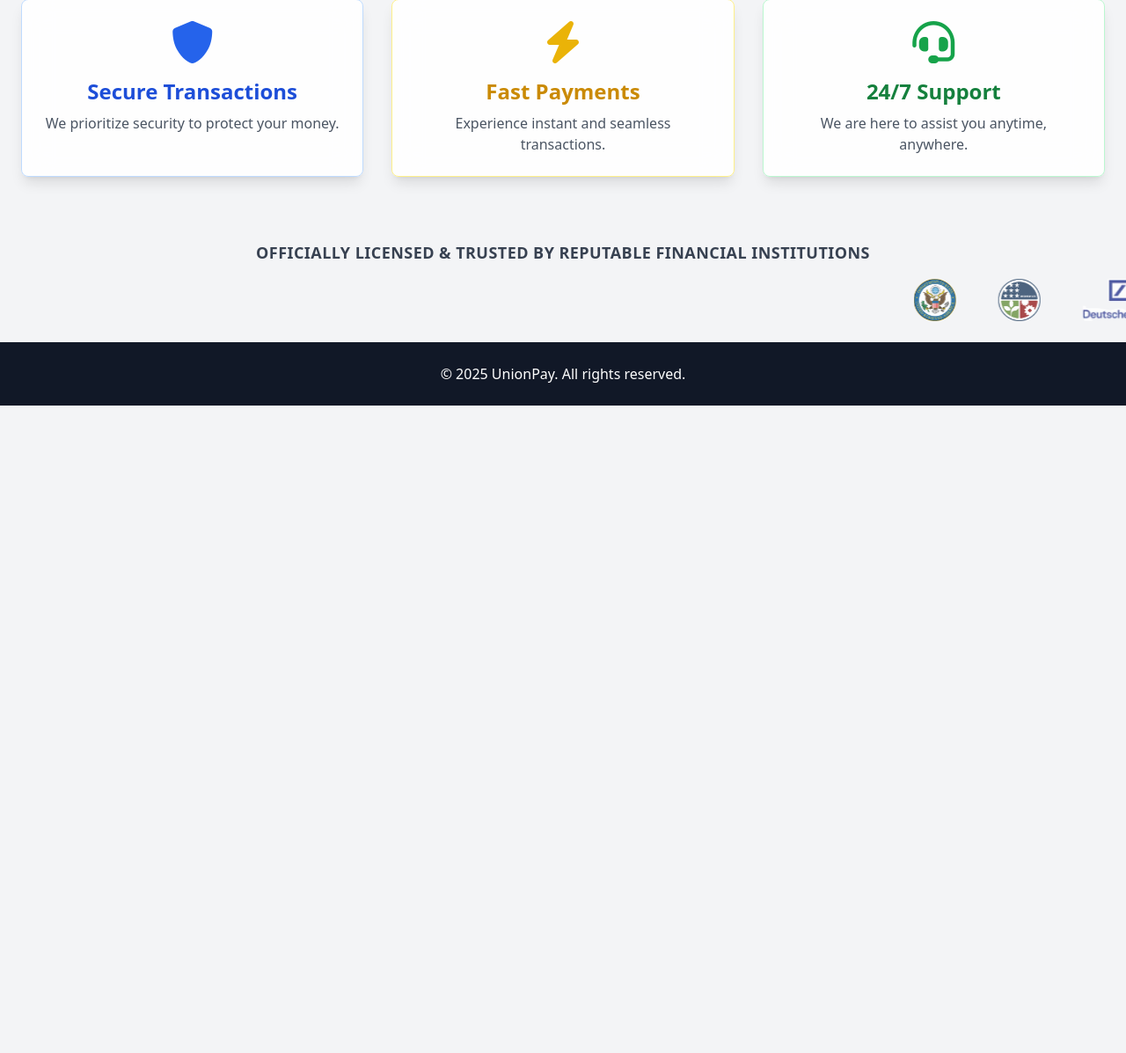
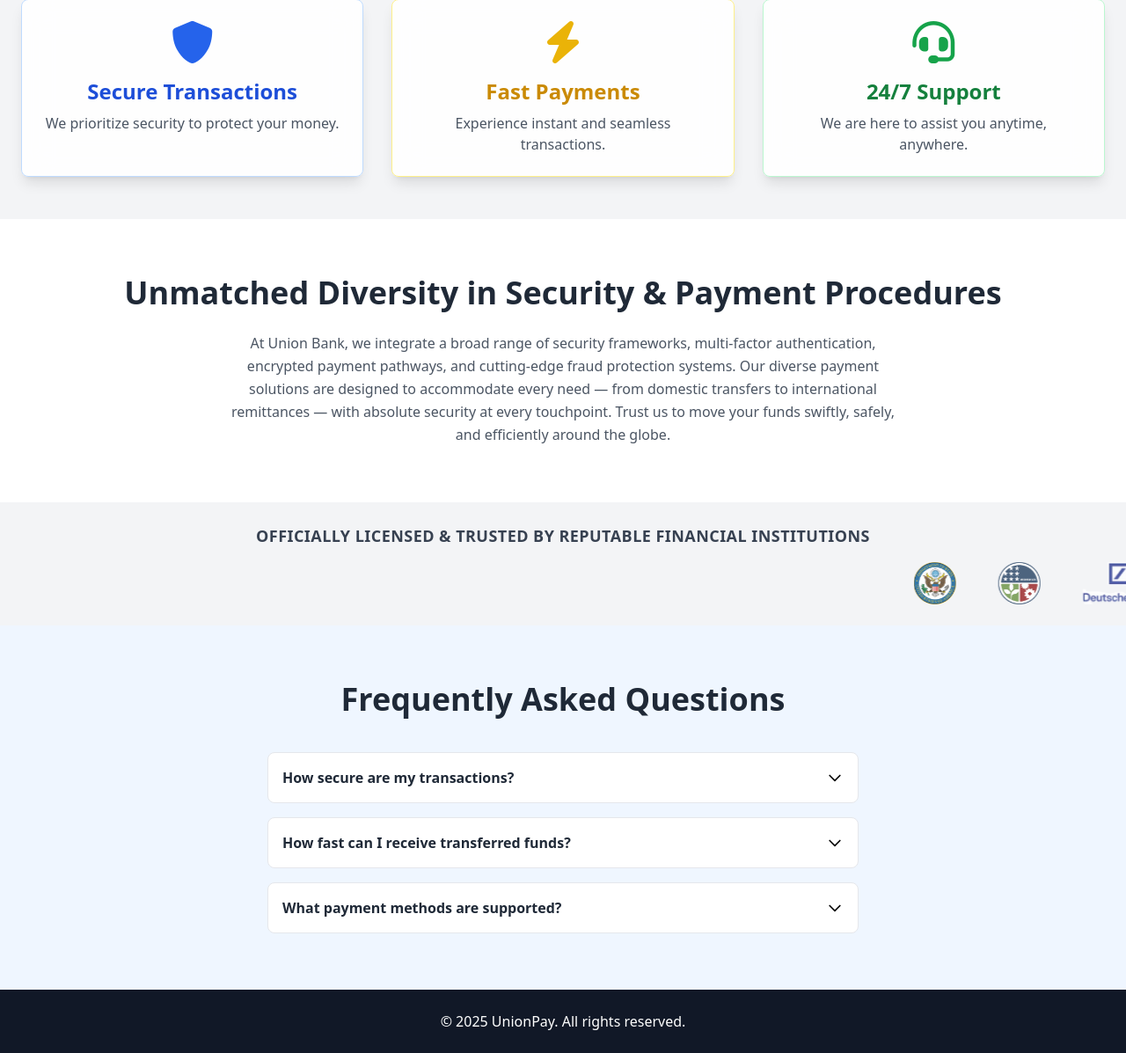
Before and after one commit to GodsplanElot/BOAclone, a Django app: page / in a window 1280 px wide. Shown: the part 509-1706 px from the top of the page at 88% size. Before the commit the page ends 970 px from the top, so only its background shows below. Run offline with Django 5.2, Linux system fonts and the light colour scheme; some libraries are stand-ins or nearby versions.

Commit message:
Update home page with faq

```diff
--- a/boa/bankPages/templates/bankPages/home.html
+++ b/boa/bankPages/templates/bankPages/home.html
@@ -5,7 +5,7 @@
 
 {% block content %}
 
-   <!-- Hero Section -->
+<!-- Hero Section -->
 <header class="bg-gradient-to-r from-blue-700 to-blue-500 text-white text-center py-16">
     <h2 class="text-5xl font-bold">Banking Made Simple & Secure</h2>
     <p class="text-lg mt-4 opacity-90">Your trusted partner for all financial needs.</p>
@@ -16,25 +16,34 @@
 
 <!-- Features Section -->
 <section class="container mx-auto px-6 py-12 grid md:grid-cols-3 gap-8">
-    <!-- Secure Transactions -->
     <div class="bg-white bg-opacity-90 backdrop-blur-lg p-6 shadow-lg text-center rounded-lg border border-blue-200">
         <i class="fas fa-shield-alt text-5xl text-blue-600"></i>
         <h3 class="text-2xl font-semibold mt-4 text-blue-700">Secure Transactions</h3>
         <p class="text-gray-600 mt-2">We prioritize security to protect your money.</p>
     </div>
 
-    <!-- Fast Payments -->
     <div class="bg-white bg-opacity-90 backdrop-blur-lg p-6 shadow-lg text-center rounded-lg border border-yellow-200">
         <i class="fas fa-bolt text-5xl text-yellow-500"></i>
         <h3 class="text-2xl font-semibold mt-4 text-yellow-600">Fast Payments</h3>
         <p class="text-gray-600 mt-2">Experience instant and seamless transactions.</p>
     </div>
 
-    <!-- 24/7 Support -->
     <div class="bg-white bg-opacity-90 backdrop-blur-lg p-6 shadow-lg text-center rounded-lg border border-green-200">
         <i class="fas fa-headset text-5xl text-green-600"></i>
         <h3 class="text-2xl font-semibold mt-4 text-green-700">24/7 Support</h3>
         <p class="text-gray-600 mt-2">We are here to assist you anytime, anywhere.</p>
+    </div>
+</section>
+
+<!-- Diversity in Security & Payments Section -->
+<section class="bg-white py-16">
+    <div class="container mx-auto px-6 text-center">
+        <h2 class="text-4xl font-bold text-gray-800 mb-6">Unmatched Diversity in Security & Payment Procedures</h2>
+        <p class="text-gray-600 max-w-3xl mx-auto leading-relaxed">
+            At Union Bank, we integrate a broad range of security frameworks, multi-factor authentication,
+            encrypted payment pathways, and cutting-edge fraud protection systems. Our diverse payment solutions are designed to accommodate every need — from domestic transfers to international remittances — with absolute security at every touchpoint.
+            Trust us to move your funds swiftly, safely, and efficiently around the globe.
+        </p>
     </div>
 </section>
 
@@ -57,7 +66,55 @@
     </div>
 </div>
 
+<!-- FAQ Section -->
+<section class="bg-blue-50 py-16">
+    <div class="container mx-auto px-6">
+        <h2 class="text-4xl font-bold text-center text-gray-800 mb-10">Frequently Asked Questions</h2>
 
+        <div class="space-y-4 max-w-2xl mx-auto">
+            <!-- FAQ 1 -->
+            <div x-data="{ open: false }" class="border border-gray-200 rounded-lg bg-white p-4">
+                <button @click="open = !open" class="w-full text-left flex justify-between items-center">
+                    <span class="font-semibold text-gray-800">How secure are my transactions?</span>
+                    <svg :class="{'rotate-180': open}" class="w-5 h-5 transform transition-transform duration-300" fill="none" stroke="currentColor" viewBox="0 0 24 24">
+                        <path stroke-linecap="round" stroke-linejoin="round" stroke-width="2" d="M19 9l-7 7-7-7" />
+                    </svg>
+                </button>
+                <div x-show="open" class="mt-3 text-gray-600 text-sm">
+                    All transactions are protected by military-grade encryption and continuous monitoring for suspicious activities.
+                </div>
+            </div>
+
+            <!-- FAQ 2 -->
+            <div x-data="{ open: false }" class="border border-gray-200 rounded-lg bg-white p-4">
+                <button @click="open = !open" class="w-full text-left flex justify-between items-center">
+                    <span class="font-semibold text-gray-800">How fast can I receive transferred funds?</span>
+                    <svg :class="{'rotate-180': open}" class="w-5 h-5 transform transition-transform duration-300" fill="none" stroke="currentColor" viewBox="0 0 24 24">
+                        <path stroke-linecap="round" stroke-linejoin="round" stroke-width="2" d="M19 9l-7 7-7-7" />
+                    </svg>
+                </button>
+                <div x-show="open" class="mt-3 text-gray-600 text-sm">
+                    Most transfers are completed instantly. However, international transactions may take up to 1-2 business days depending on the receiving bank's policies.
+                </div>
+            </div>
+
+            <!-- FAQ 3 -->
+            <div x-data="{ open: false }" class="border border-gray-200 rounded-lg bg-white p-4">
+                <button @click="open = !open" class="w-full text-left flex justify-between items-center">
+                    <span class="font-semibold text-gray-800">What payment methods are supported?</span>
+                    <svg :class="{'rotate-180': open}" class="w-5 h-5 transform transition-transform duration-300" fill="none" stroke="currentColor" viewBox="0 0 24 24">
+                        <path stroke-linecap="round" stroke-linejoin="round" stroke-width="2" d="M19 9l-7 7-7-7" />
+                    </svg>
+                </button>
+                <div x-show="open" class="mt-3 text-gray-600 text-sm">
+                    We support Bank Transfers, PayPal, Crypto Wallets, and other modern digital payment solutions.
+                </div>
+            </div>
+        </div>
+    </div>
+</section>
+
+<!-- Marquee Animation -->
 <style>
     @keyframes marquee {
         from { transform: translateX(100%); }
@@ -69,6 +126,6 @@
     }
 </style>
 
-
+<script src="https://cdn.jsdelivr.net/npm/alpinejs@3.x.x/dist/cdn.min.js" defer></script>
 
 {% endblock %}
```
